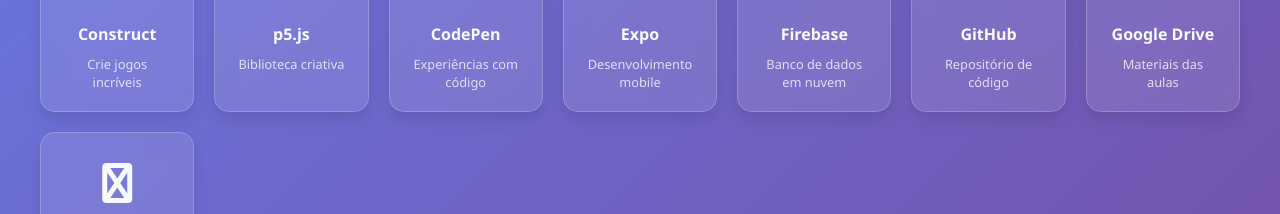
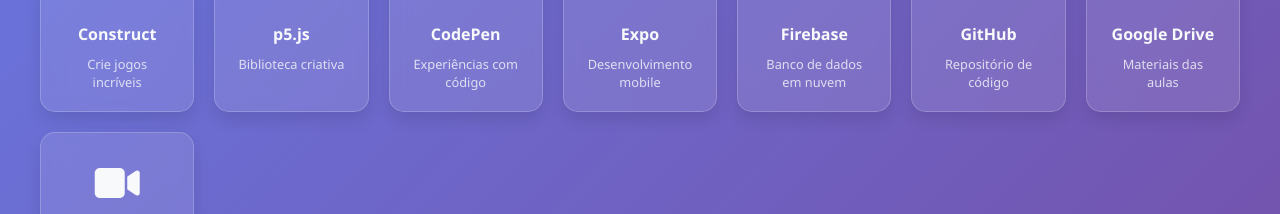
Before and after one commit to focoensino/Hub-da-escola, a plain HTML site: page index.html in a window 1280 px wide. Shown: the part 586-800 px from the top of the page. Drawn offline with Linux system fonts and the light colour scheme.

Commit message:
Update index.html

```diff
--- a/index.html
+++ b/index.html
@@ -342,7 +342,7 @@
 
       <div class="tool-card" data-url="https://meet.google.com/landing">
         <div class="tool-icon">
-          <i class="fab fa-video-camera"></i>
+          <i class="fa fa-video-camera"></i>
         </div>
         <h3>Google Meet</h3>
         <p>Aulas Digitais</p>
```
